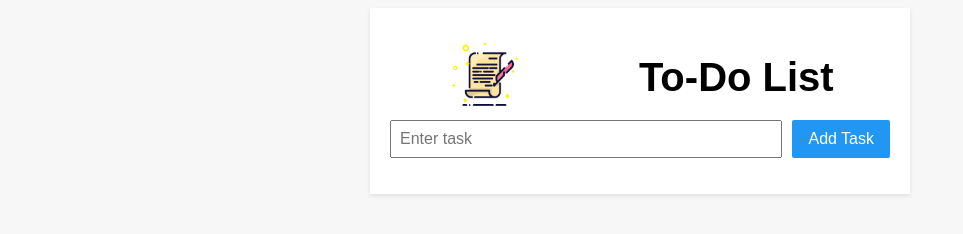
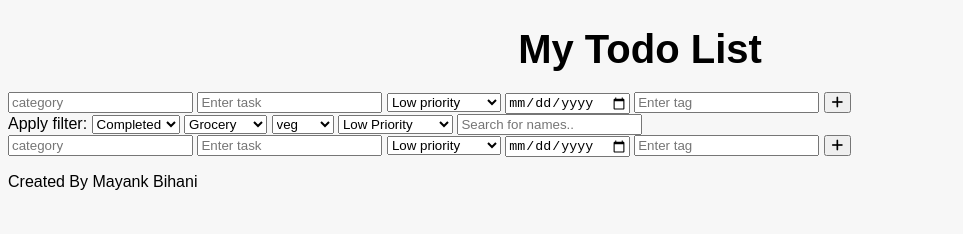
Before and after one commit to Mayank-Bihani/to-do-list-webapp, a plain HTML site: page index.html in a window 1280 px wide. Shown: the whole page, without its empty margins (0-963 px from the left). Drawn offline with Linux system fonts and the light colour scheme; no server answers.

Commit message:
index.html

```diff
--- a/index.html
+++ b/index.html
@@ -1,22 +1,109 @@
 <!DOCTYPE html>
-<html>
+<html lang="en">
   <head>
+    <meta charset="UTF-8" />
+    <meta name="viewport" content="width=device-width, initial-scale=1.0" />
+    <meta http-equiv="X-UA-Compatible" content="ie=edge" />
+
+    <link
+      rel="stylesheet"
+      href="https://cdnjs.cloudflare.com/ajax/libs/font-awesome/6.4.0/css/all.min.css"
+      integrity="sha512-iecdLmaskl7CVkqkXNQ/ZH/XLlvWZOJyj7Yy7tcenmpD1ypASozpmT/E0iPtmFIB46ZmdtAc9eNBvH0H/ZpiBw=="
+      crossorigin="anonymous"
+      referrerpolicy="no-referrer"
+    />
+
+    <link rel="preconnect" href="https://fonts.googleapis.com" />
+    <link rel="preconnect" href="https://fonts.gstatic.com" crossorigin />
+    <link
+      href="https://fonts.googleapis.com/css2?family=Poppins:ital,wght@0,100;0,200;0,300;0,400;0,500;0,600;0,700;0,800;0,900;1,100;1,200;1,300;1,400;1,500;1,600;1,700;1,800;1,900&display=swap"
+      rel="stylesheet"
+    />
+
+    <link rel="stylesheet" href="./style.css" />
+
     <title>To-Do List</title>
-  <link rel="stylesheet" type="text/css" href="style.css">
   </head>
   <body>
-  <div class="container">
-    <div class="header">
-      <img src="logo.png" alt="logo">
-      <h1>To-Do List</h1>
+    <header>
+      <h1>My Todo List</h1>
+    </header>
+
+    <form id="myForm">
+      <input type="text" name="categories" id="category" placeholder="category">
+      <input type="text" name="todo" class="todo-input" placeholder="Enter task"/>
+      <select name="Priority" id="prt">
+        <option value="Low priority">Low priority</option>
+        <option value="Medium priority">Medium priority</option>
+        <option value="High priority">High priority</option>
+      </select>
+      <input type="date" id="DueDate" placeholder="Due Date">
+      <input type="text" name="tag" id="tags" placeholder="Enter tag">
+      <button class="todo-button" type="submit">
+        <i class="fa-solid fa-plus"></i>
+      </button><br>
+      <label for="filter">Apply filter:</label>
+      <select name="comincofilter" id="ciFilter">
+       <option value="Completed" >Completed</option>
+       <option value="Incomplete" >Incomplete</option>
+      </select>
+      <select name="categoryFilter" id="catFilter">
+       <option value="Grocery" >Grocery</option>
+       <option value="Diary" >Diary</option>
+       <option value="Electronic" >Electronic</option>
+       <option value="Stationery" >Stationery</option>
+      </select>
+      <select name="tagsfilter" id="tagFilter">
+       <option value="veg" >veg</option>
+       <option value="books" >books</option>
+       <option value="pens" >pens</option>
+       <option value="fruit" >fruit</option>
+       <option value="mobile" >mobile</option>
+      </select>
+      <select name="priorityFilter" id="prtFilter">
+       <option value="Low Priority" >Low Priority</option>
+       <option value="Medium Priority" >Medium Priority</option>
+       <option value="High Priority" >High Priority</option>
+      </select>
+      <input type="text" id="myInput" onkeyup="search()" placeholder="Search for names..">
+    </form>
+
+    <form id="myEditForm">
+      <input type="text" name="categories" id="category" placeholder="category">
+      <input type="text" name="todo" class="todo-input" placeholder="Enter task"/>
+      <select name="Priority" id="prt">
+        <option value="Low priority">Low priority</option>
+        <option value="Medium priority">Medium priority</option>
+        <option value="High priority">High priority</option>
+      </select>
+      <input type="date" id="DueDate" placeholder="Due Date">
+      <input type="text" name="tag" id="tags" placeholder="Enter tag">
+      <button class="todo-button" type="submit">
+        <i class="fa-solid fa-plus"></i>
+      </button><br>
+    </form>
+
+
+    <div class="todo-container">
+      <ul class="todo-list">
+        <!-- Structure of Task -->
+        <!-- <div class="todo">
+          <li class="todo-item">Task 1</li>
+          <h3>category</h3>
+          <h3>tag</h3>
+          <button>Edit</button>
+          <button>Delete</button>
+          <button>Mark as done</button>
+          <button>Mark as Undone</button>
+          <button>Delete</button>
+        </div>
+         -->
+      </ul>
     </div>
 
-    <div class="input-container">
-      <input type="text" id="taskInput" placeholder="Enter task">
-      <button id="addButton">Add Task</button>
-    </div>
-    <ul id="taskList"></ul>
-  </div>
+    <footer>
+        <p>Created By Mayank Bihani</p>
+    </footer>
 
     <script src="script.js"></script>
   </body>
```
Lines whose indentation alone changed are shown as unchanged.
